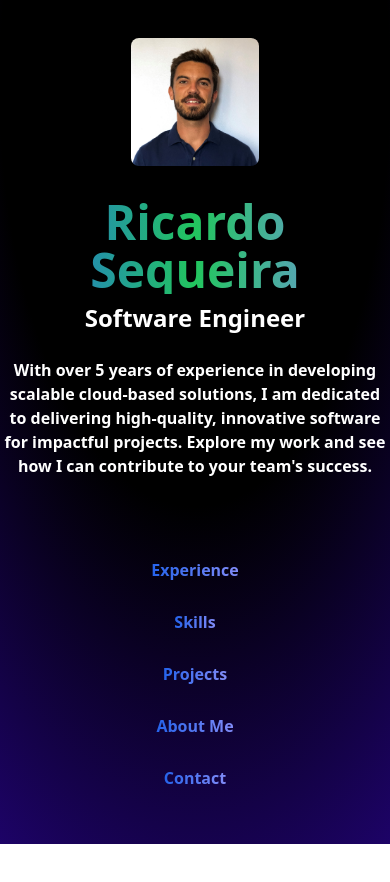
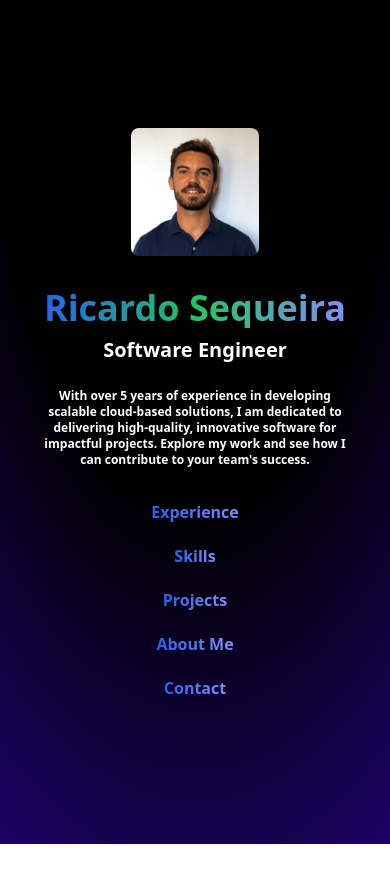
Before and after one commit to ricardoarisequeira/my-portfolio, a React (Vite) app: page / in a window 390 px wide. Shown: the top 882 px of the page. Built offline with nearby package versions, Linux system fonts and the light colour scheme.

Commit message:
improve UI in mobile phones

```diff
--- a/src/components/Hero.jsx
+++ b/src/components/Hero.jsx
@@ -7,26 +7,57 @@ const Hero = () => {
       <img
         src={profileImage}
         alt="Profile"
-        className="w-32 h-32 sm:w-64 sm:h-64 md:w-80 md:h-80 lg:w-96 lg:h-96 rounded-lg mb-8 sm:mb-12 md:mb-16 lg:mb-20"
+        className="
+          w-32 h-32 rounded-lg mb-8
+          sm:w-64 sm:h-64 sm:mb-12
+          md:w-80 md:h-80 md:mb-16
+          lg:w-96 lg:h-96 lg:mb-20
+        "
       />
       <h1
-        className="text-5xl sm:text-6xl md:text-7xl lg:text-8xl font-bold mb-2 sm:mb-3 md:mb-4 bg-gradient-to-r from-blue-600 via-green-500 to-indigo-400
-      inline-block text-transparent bg-clip-text"
+        className="
+          text-4xl font-bold mb-2
+          sm:text-6xl sm:mb-3
+          md:text-7xl md:mb-4
+          lg:text-8xl
+          bg-gradient-to-r from-blue-600 via-green-500 to-indigo-400
+          inline-block text-transparent bg-clip-text
+        "
       >
         Ricardo Sequeira
       </h1>
-      <p className="text-2xl sm:text-3xl md:text-4xl lg:text-5xl font-bold mb-4 sm:mb-6 md:mb-8 text-white-300/80">
+      <p
+        className="
+        text-xl font-bold mb-4 text-white-300/80
+        sm:text-3xl sm:mb-6
+        md:text-4xl md:mb-8
+        lg:text-5xl
+      "
+      >
         Software Engineer
       </p>
 
-      <p className="text-base sm:text-lg md:text-xl lg:text-2xl mt-2 sm:mt-3 md:mt-4 mb-12 sm:mb-16 md:mb-20 lg:mb-28 max-w-sm sm:max-w-xl md:max-w-2xl lg:max-w-3xl mx-auto font-semibold">
+      <p
+        className="
+        text-xs mt-2 mb-8 max-w-xs mx-auto font-semibold
+        sm:text-lg sm:mt-3 sm:mb-16 sm:max-w-xl
+        md:text-xl md:mt-4 md:mb-20 md:max-w-2xl
+        lg:text-2xl lg:mb-28 lg:max-w-3xl
+      "
+      >
         With over 5 years of experience in developing scalable cloud-based
         solutions, I am dedicated to delivering high-quality, innovative
         software for impactful projects. Explore my work and see how I can
         contribute to your team's success.
       </p>
 
-      <div className="flex flex-col md:flex-row justify-center items-center space-y-3 sm:space-y-4 md:space-y-0 md:space-x-4 mt-8 sm:mt-12 md:mt-16 lg:mt-20">
+      <div
+        className="
+        flex flex-col justify-center items-center space-y-1
+        sm:space-y-2
+        md:flex-row md:space-y-0 md:space-x-4
+      "
+      >
         <GradientButton text="Experience" link="#experience" />
         <GradientButton text="Skills" link="#skills" />
         <GradientButton text="Projects" link="#projects" />
--- a/src/index.css
+++ b/src/index.css
@@ -23,8 +23,17 @@ body {
   margin: 0;
   background: radial-gradient(125% 125% at 50% 10%, #000 40%, rgb(41, 4, 146) 100%);
   background-attachment: fixed;
+  background-size: cover;
+  background-position: center;
   min-height: 100vh;
+  min-height: -webkit-fill-available; /* For iOS Safari */
   font-family: 'Roboto', sans-serif;
+  overflow-x: hidden; /* Prevent horizontal scroll */
+}
+
+/* For iOS Safari */
+html {
+  height: -webkit-fill-available;
 }
 
 
```
Also changed, not shown: src/components/GradientButton.jsx (+25 -3 lines).
